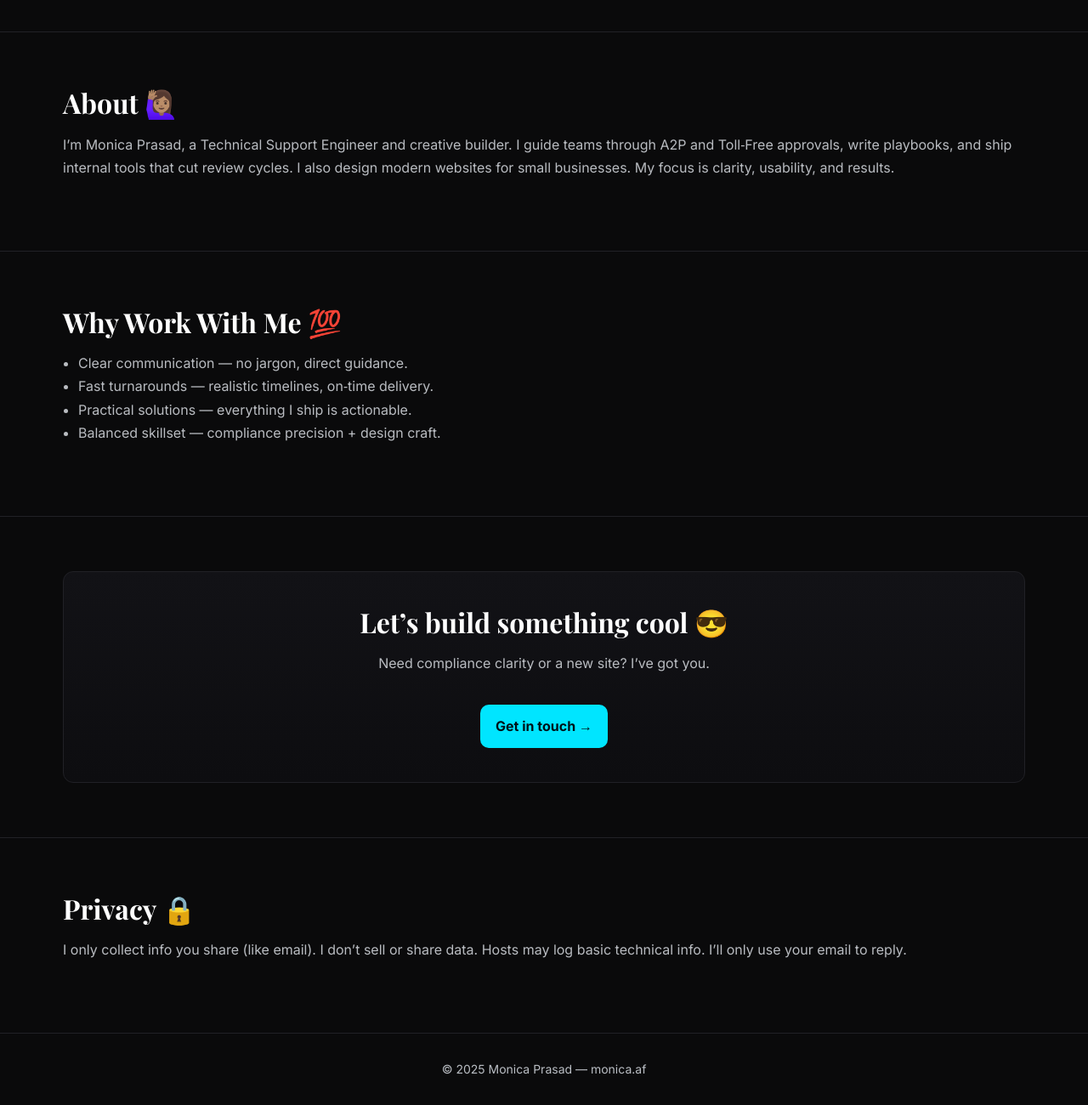
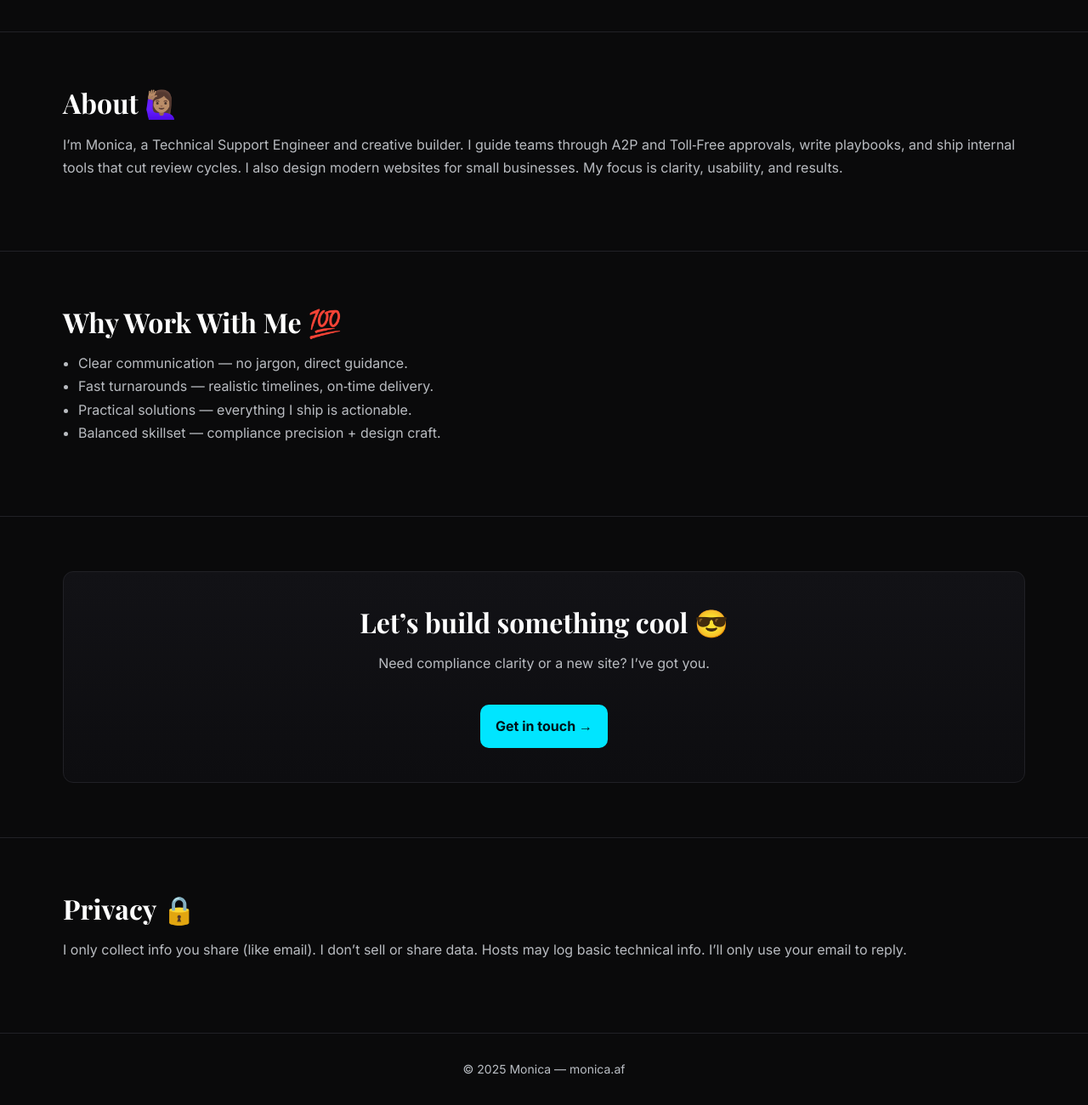
Before and after one commit to MONlCA/monica.af, a plain HTML site: page index.html in a window 1280 px wide. Shown: the part 1970-3270 px from the top of the page at 85% size. Drawn offline with nearby package versions, Linux system fonts and the light colour scheme.

Commit message:
Update name in about section and footer

```diff
--- a/index.html
+++ b/index.html
@@ -178,7 +178,7 @@
   <section id="about">
     <div class="container">
       <h2>About 🙋🏽‍♀️</h2>
-      <p class="sub">I’m Monica Prasad, a Technical Support Engineer and creative builder. I guide teams through A2P and Toll‑Free approvals, write playbooks, and ship internal tools that cut review cycles. I also design modern websites for small businesses. My focus is clarity, usability, and results.</p>
+      <p class="sub">I’m Monica, a Technical Support Engineer and creative builder. I guide teams through A2P and Toll‑Free approvals, write playbooks, and ship internal tools that cut review cycles. I also design modern websites for small businesses. My focus is clarity, usability, and results.</p>
     </div>
   </section>
 
@@ -213,7 +213,7 @@
 </main>
 
 <footer>
-  <div class="container">© <span id="y"></span> Monica Prasad — monica.af</div>
+  <div class="container">© <span id="y"></span> Monica — monica.af</div>
 </footer>
 
 <script>document.getElementById('y').textContent = new Date().getFullYear();</script>
```
